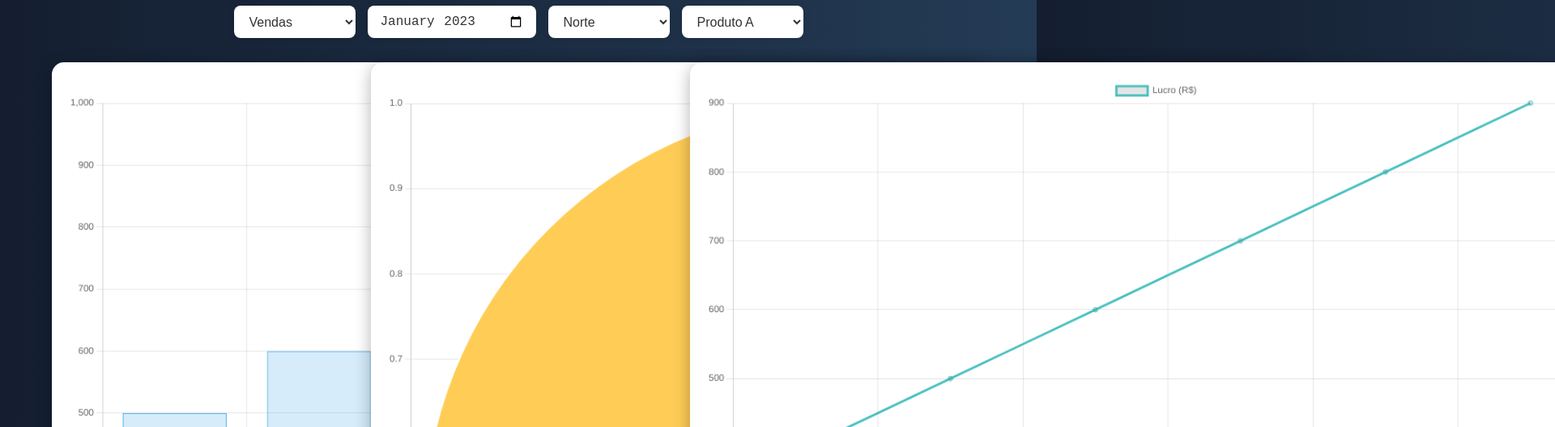
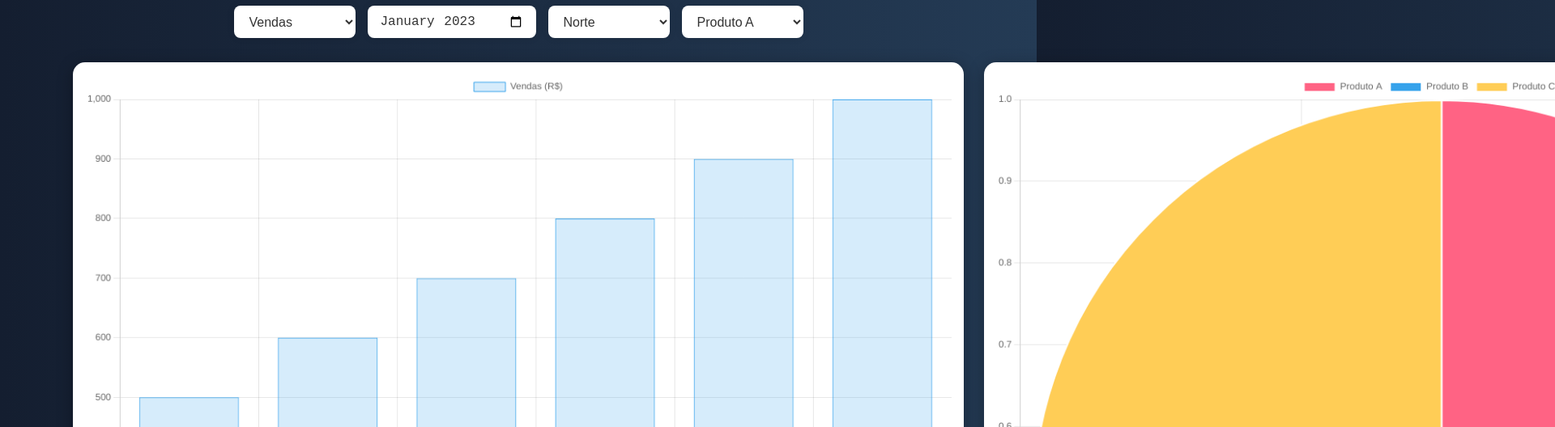
Before and after one commit to marllin23/dashboard-interativo, a website: page index.html in a window 1280 px wide. Shown: the part 88-616 px from the top of the page at 81% size, 1920 px wide, since content can reach past the window. Drawn offline with nearby package versions, Linux system fonts and the light colour scheme.

Commit message:
Update style.css

```diff
--- a/style.css
+++ b/style.css
@@ -1,9 +1,8 @@
-/* Estilo base */
 body {
   margin: 0;
   padding: 0;
   font-family: "Segoe UI", Tahoma, Geneva, Verdana, sans-serif;
-  background: linear-gradient(to right, #141e30, #243b55); /* fundo bonito */
+  background: linear-gradient(to right, #141e30, #243b55);
   color: #fff;
   display: flex;
   flex-direction: column;
@@ -11,14 +10,12 @@ body {
   min-height: 100vh;
 }
 
-/* Título */
 h1 {
   margin: 30px 0 10px;
   font-size: 2.5rem;
   text-align: center;
 }
 
-/* Filtros */
 .filtros {
   display: flex;
   gap: 15px;
@@ -39,20 +36,20 @@ h1 {
   box-shadow: 0 0 10px rgba(0, 0, 0, 0.1);
 }
 
-/* Container de gráficos */
 .graficos-container {
   display: grid;
-  grid-template-columns: repeat(auto-fit, minmax(320px, 1fr));
-  gap: 30px;
-  width: 90%;
-  max-width: 1200px;
+  grid-template-columns: repeat(2, 1fr); /* duas colunas fixas */
+  gap: 25px;
+  width: 95%;
+  max-width: 1100px;
   margin-bottom: 50px;
 }
 
-/* Estilo dos gráficos */
 canvas {
   background-color: #fff;
   border-radius: 15px;
-  padding: 20px;
+  padding: 15px;
   box-shadow: 0 4px 20px rgba(0, 0, 0, 0.3);
+  width: 100%;       /* ocupa a coluna toda */
+  height: 250px;     /* reduz altura */
 }
```
